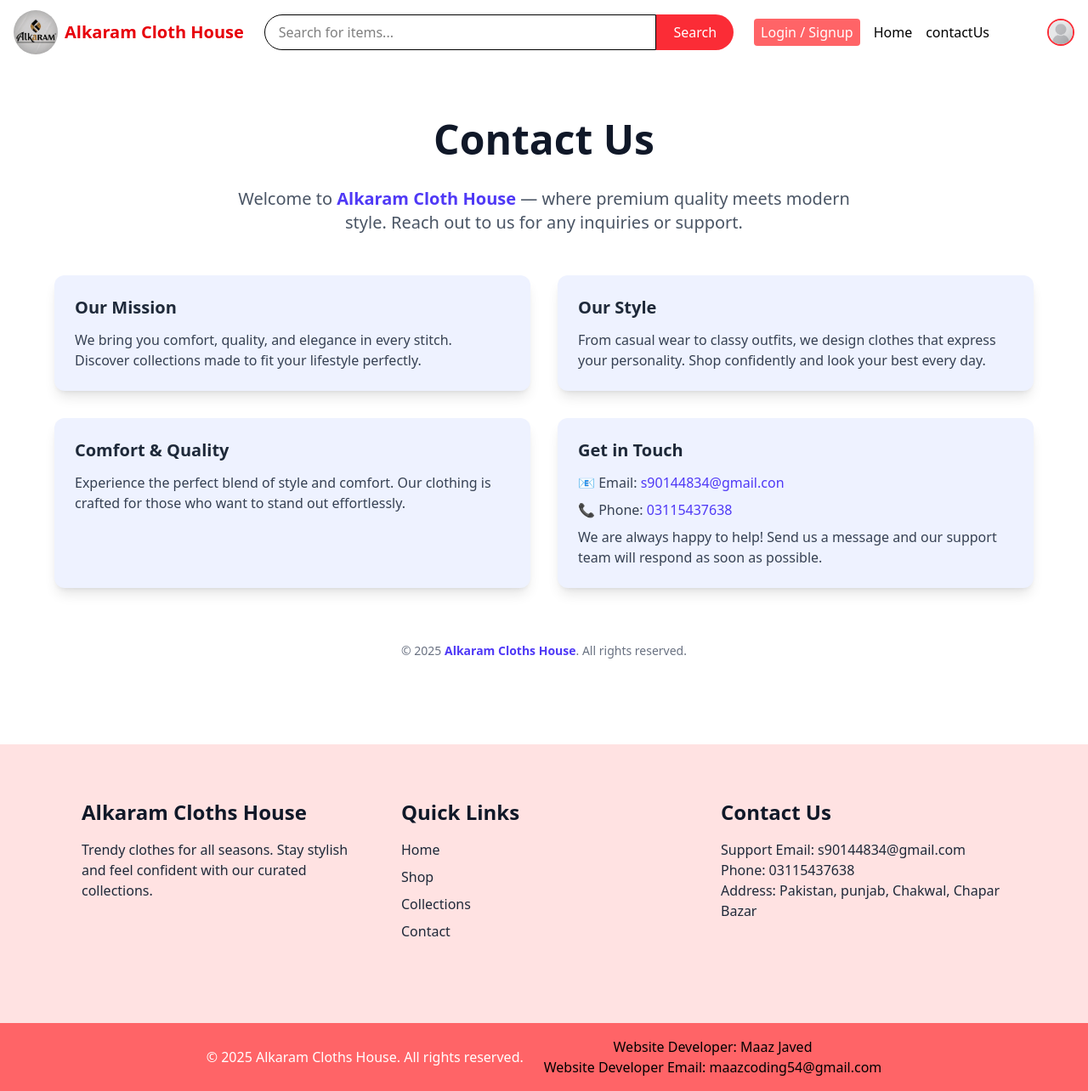
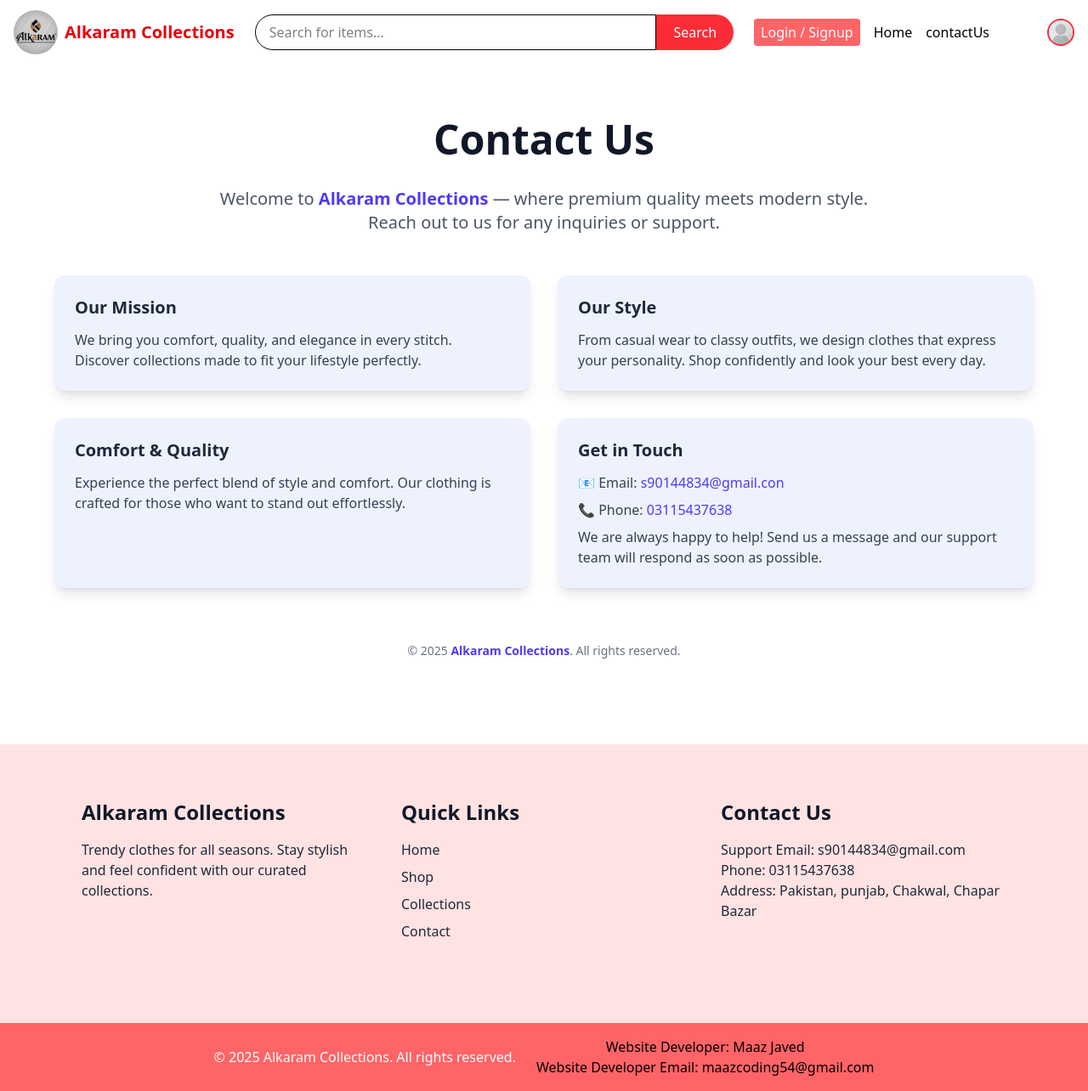
Before and after one commit to maaz20-op/E_commerce__Store_Client, a React (Vite) app: page /contact in a window 1280 px wide. Shown: the whole page at 85% size. Built offline with nearby package versions, Linux system fonts and the light colour scheme; no server answers.

Commit message:
final client

```diff
--- a/src/components/homeComponents/footer/footer.jsx
+++ b/src/components/homeComponents/footer/footer.jsx
@@ -6,7 +6,7 @@
       <div className="container mx-auto px-6 sm:px-12 lg:px-24 py-16 grid grid-cols-1 sm:grid-cols-3 gap-10">
         {/* About Section */}
         <div>
-          <h3 className="text-2xl font-bold mb-4 text-gray-900">Alkaram Cloths House</h3>
+          <h3 className="text-2xl font-bold mb-4 text-gray-900">Alkaram Collections</h3>
           <p className="text-gray-800 text-sm sm:text-base">
             Trendy clothes for all seasons. Stay stylish and feel confident with our curated collections.
           </p>
@@ -34,7 +34,7 @@
 
       {/* Bottom Bar */}
       <div className="bg-red-400 flex gap-6 justify-center items-center text-white text-center py-4 mt-8 text-sm sm:text-base">
-       <span> © 2025 Alkaram Cloths House. All rights reserved.</span> <span className="text-black font-medium">Website Developer: Maaz Javed
+       <span> © 2025 Alkaram Collections. All rights reserved.</span> <span className="text-black font-medium">Website Developer: Maaz Javed
          <p className="text-black font-medium">Website Developer Email: maazcoding54@gmail.com</p></span>
       </div>
     </footer>
--- a/src/components/homeComponents/header/heroSection.jsx
+++ b/src/components/homeComponents/header/heroSection.jsx
@@ -32,11 +32,11 @@
           </p>
 
           <h1 className="text-3xl md:text-4xl  font-bold leading-tight text-gray-800">
-            The Name of Trust, <span className="text-red-500">Alkaram Cloths House!</span>
+            The Name of Trust, <span className="text-red-500">Alkaram Collections!</span>
           </h1>
 
           <p className="text-gray-600 md:w-4/5">
-            Discover your fashion style, dive into fashion’s depth, and make a splash with <span className="text-black">Alkaram Cloths House</span> – where the latest trends flow every day!
+            Discover your fashion style, dive into fashion’s depth, and make a splash with <span className="text-black">Alkaram Collections</span> – where the latest trends flow every day!
           </p>
 
           <button className="bg-red-500 px-6 py-3 rounded-full text-white font-medium hover:bg-red-600 transition">
--- a/src/components/homeComponents/header/navBar.jsx
+++ b/src/components/homeComponents/header/navBar.jsx
@@ -4,8 +4,6 @@
 import { ShoppingCart } from "lucide-react";
 import { AuthContext } from "../../../context/AuthContext";
 import { CartContext } from "../../../context/cartContext";
-import { isAxiosError } from "axios";
-
 
 export default function Navbar() {
   const [open, setOpen] = useState(false);
@@ -22,7 +20,7 @@
         {/* Logo */}
         <div className="flex items-center gap-2">
           <img src="/AppLogo.jpeg" alt="Logo" className="w-13 h-13 rounded-full object-contain" />
-          <h1 className="font-bold text-xl text-red-600">Alkaram Cloth House</h1>
+          <h1 className="font-bold text-xl text-red-600">Alkaram Collections</h1>
         </div>
 
         {/* Search Bar */}
@@ -73,7 +71,8 @@
          isAuthUser?.userId?.role === 'admin'?(<Link to='/dashboard'><span>Dashboard</span></Link> ):""}
           {
          isAuthUser?.userId?.role === 'admin'?(<Link to='/create-product'><span>Create Product</span></Link> ):""}
-            {isAuthUser && isAuthUser?.userId?.role === "user"?(<Link to='/cart'><div className="relative hover:bg-red-600 p bg-red-400 p-1 rounded-full cursor-pointer hover:text-red-500">
+            {isAuthUser && isAuthUser?.userId?.role === "user"?(<Link to='/cart'>
+          <div className="relative hover:bg-red-600 p bg-red-400 p-1 rounded-full cursor-pointer hover:text-red-500">
            <span><ShoppingCart size={20} color="white"/></span>
             <span className="absolute -top-2 -right-2 bg-red-600 text-white text-xs w-5 h-5 flex items-center justify-center rounded-full">
               {cart.length || 0}
@@ -134,15 +133,51 @@
             </Link>
           )}
 
-        <Link to='/contact'>
+       {
+        isAuthUser && isAuthUser?.userId?.role === "user"? <>
+         <Link to='/'>
+        <div className="hover:text-red-500 text-left flex items-center gap-2">
+            Home
+          </div>
+          </Link>
+        <Link to='/dasboard'>
+        <div className="hover:text-red-500 text-left flex items-center gap-2">
+           Dashboard
+          </div>
+          </Link>
+
+         <Link to='/create-product'>
+          <div className=" flex  gap-4 relative hover:bg-red-600 p bg-red-400 p-1 rounded-full w-25 cursor-pointer hover:text-red-500">
+           create Product
+          </div> </Link>
+
+        </>: <>
+
+        <Link to='/'>
+        <div className="hover:text-red-500 text-left flex items-center gap-2">
+            Home
+          </div>
+          </Link>
+         <Link to='/'>
+        <div className="hover:text-red-500 text-left flex items-center gap-2">
+            Home
+          </div>
+          </Link>
+         <Link to='/contact'>
         <div className="hover:text-red-500 text-left flex items-center gap-2">
             contactUs
           </div>
           </Link>
 
-          <button className="hover:text-red-500 text-left flex items-center gap-2">
-            🛒 Cart    {cart.length || 0} items
-          </button>
+         <Link to='/cart'>
+          <div className=" flex  gap-4 relative hover:bg-red-600 p bg-red-400 p-1 rounded-full w-25 cursor-pointer hover:text-red-500">
+           <span><ShoppingCart size={20} color="white"/></span>
+            <span className="absolute -top-2 -right-2 bg-red-600 text-white text-xs w-5 h-5 flex items-center justify-center rounded-full">
+              {cart.length || 0}
+            </span>
+            <span className="text-white">Cart</span>
+          </div> </Link></>
+       }
         </div>
       )}
     </nav>
--- a/src/pages/contactUs.jsx
+++ b/src/pages/contactUs.jsx
@@ -10,7 +10,7 @@
 
       {/* Subtitle / Branding */}
       <p className="text-center text-gray-600 mb-12 max-w-3xl text-lg md:text-xl">
-        Welcome to <span className="font-semibold text-indigo-600">Alkaram Cloth House</span> — where premium quality meets modern style. Reach out to us for any inquiries or support.
+        Welcome to <span className="font-semibold text-indigo-600">Alkaram Collections</span> — where premium quality meets modern style. Reach out to us for any inquiries or support.
       </p>
 
       {/* Info Cards */}
@@ -56,7 +56,7 @@
 
       {/* Footer / Branding */}
       <p className="mt-16 text-gray-500 text-center text-sm">
-        &copy; 2025 <span className="font-semibold text-indigo-600">Alkaram Cloths House</span>. All rights reserved.
+        &copy; 2025 <span className="font-semibold text-indigo-600">Alkaram Collections</span>. All rights reserved.
       </p>
     </div>
   );
```
